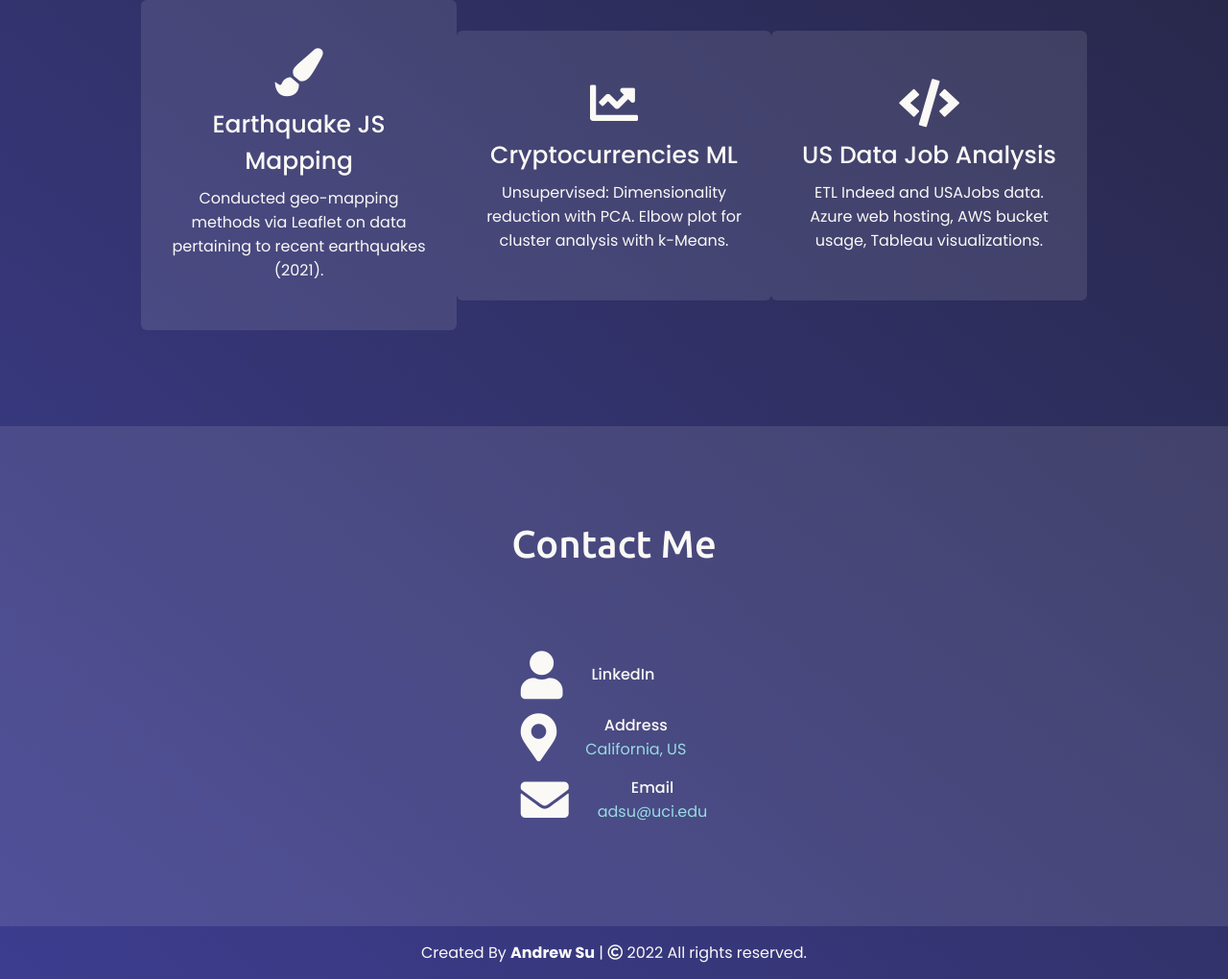
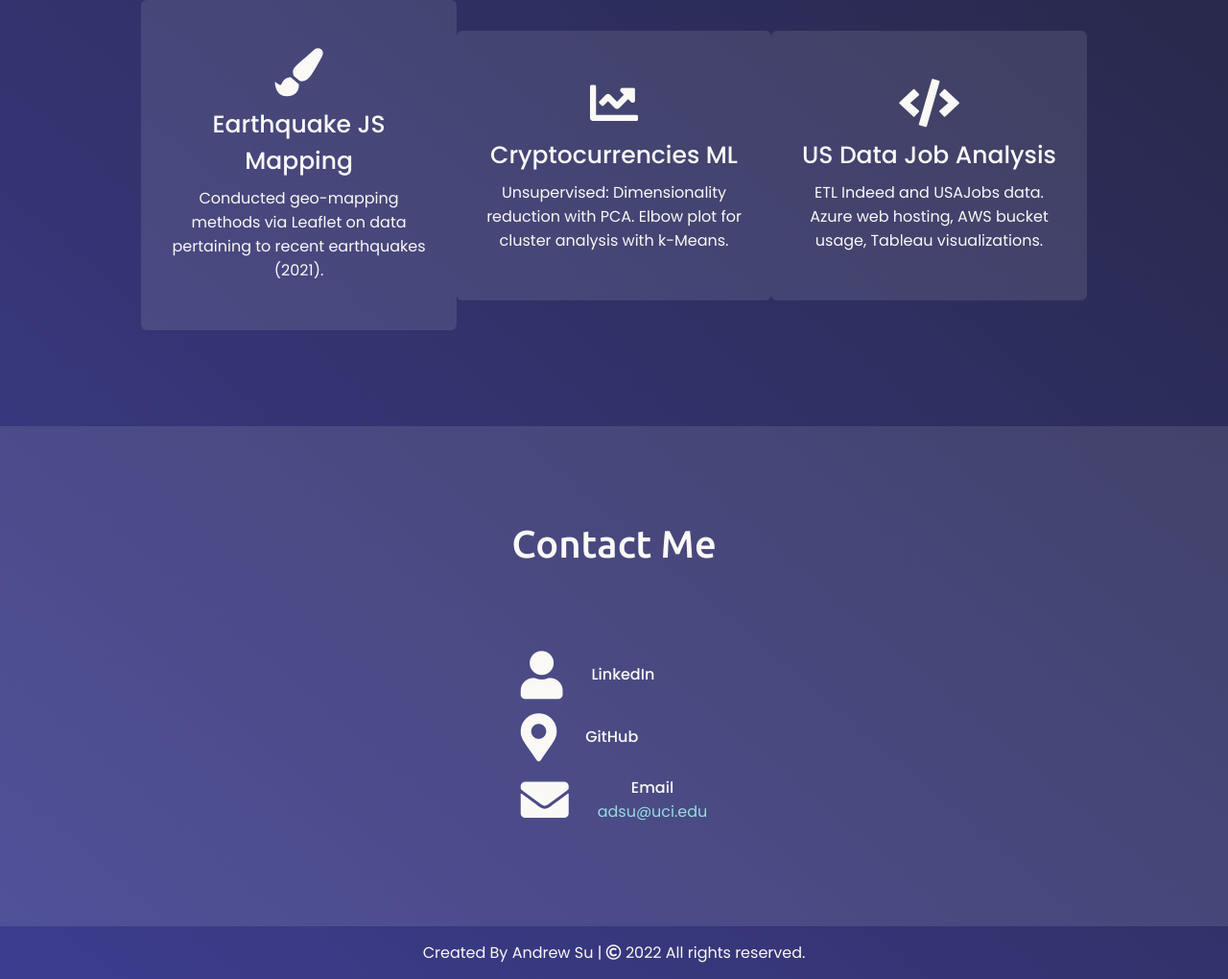
Before and after one commit to 7asu/portfolio, a plain HTML site: page index.html in a window 1280 px wide. Shown: the part 1567-2587 px from the top of the page at 96% size. Drawn offline with nearby package versions, Linux system fonts and the light colour scheme.

Commit message:
Update index.html

```diff
--- a/index.html
+++ b/index.html
@@ -110,8 +110,7 @@
                         <div class="row">
                             <i class="fas fa-map-marker-alt"></i>
                             <div class="info">
-                                <div class="head">Address</div>
-                                <div class="sub-title">California, US</div>
+                                <a class="head" href="https://github.com/isoju" target="_blank">GitHub</div>
                             </div>
                         </div>
                         <div class="row">
```
